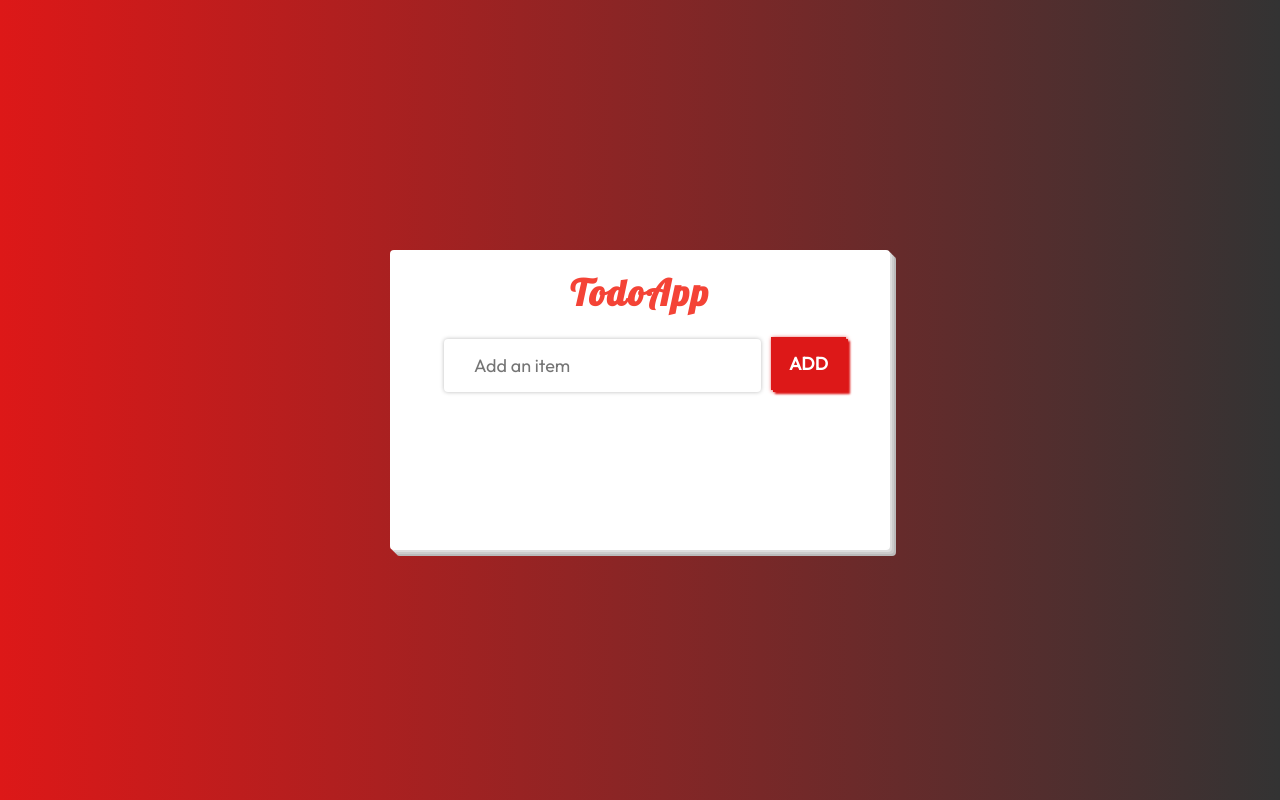
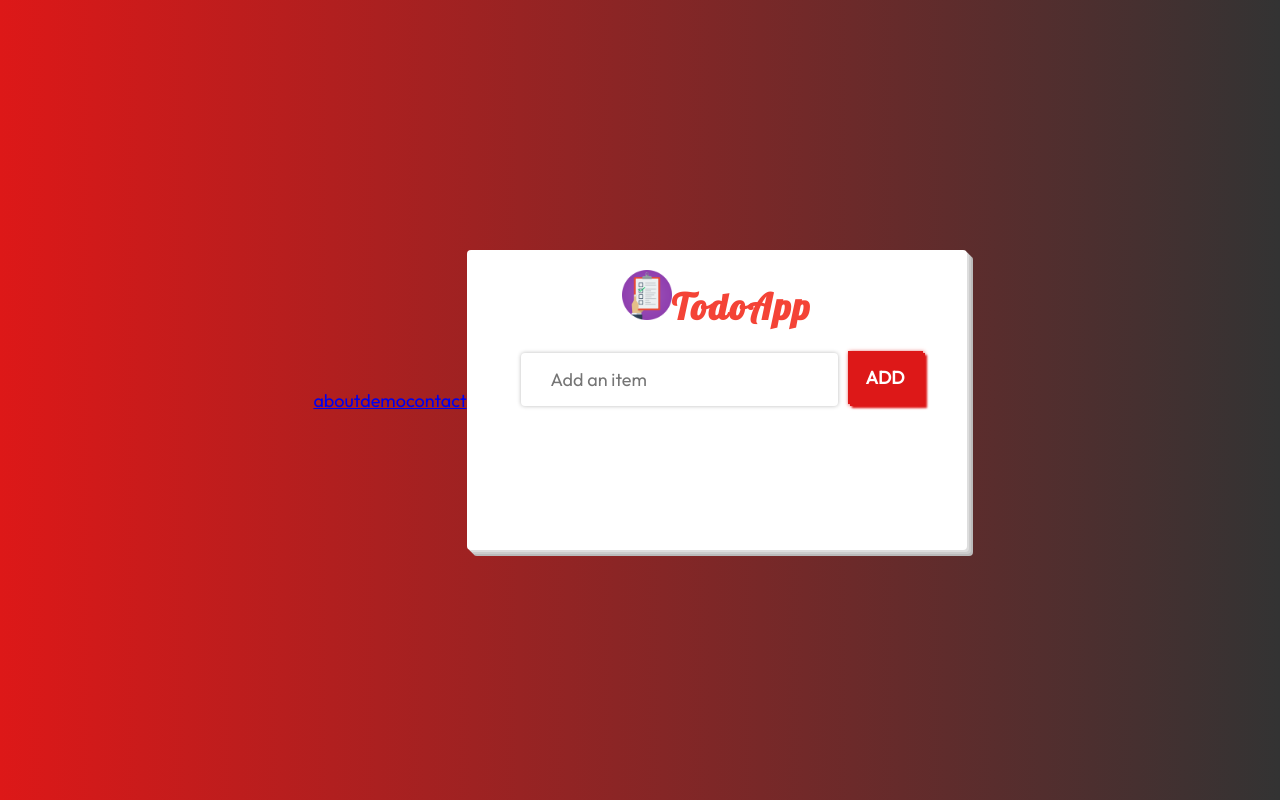
Before and after one commit to santhanakrishnanstark/react-todo-app, a React (Create React App) app: page / in a window 1280 px wide. Built offline with nearby package versions, Linux system fonts and the light colour scheme.

Commit message:
implement datadog with react

```diff
--- a/package.json
+++ b/package.json
@@ -3,11 +3,15 @@
   "version": "0.1.0",
   "private": true,
   "dependencies": {
+    "@datadog/browser-rum": "^3.10.0",
     "@testing-library/jest-dom": "^5.15.1",
     "@testing-library/react": "^11.2.7",
     "@testing-library/user-event": "^12.8.3",
+    "history": "^5.2.0",
     "react": "^17.0.2",
     "react-dom": "^17.0.2",
+    "react-router": "^6.2.1",
+    "react-router-dom": "^6.2.1",
     "react-scripts": "4.0.3",
     "uuid": "^8.3.2",
     "web-vitals": "^1.1.2"
--- a/src/App.js
+++ b/src/App.js
@@ -1,19 +1,62 @@
 import React from 'react';
+import {
+  BrowserRouter,
+  Routes,
+  Route,
+  Link
+} from "react-router-dom";
 import './App.css';
+import About from './Components/About/about';
 import TodoApp from './Components/TodoApp/TodoApp';
+
+
+import { createBrowserHistory } from 'history';
+import { runDataDog } from './service/datadog';
+import Contact from './Components/Contact/Contact';
+import Demo from './Components/Demo/Demo';
+let history = createBrowserHistory();
 
 class App extends React.Component {
 
   constructor(props) {
     super(props);
-    this.state = {}
+    this.state = {};
+  }
+
+  componentDidMount = () => {
+     this.unlisten = history.listen(({ location, action }) => {
+      console.log(action, location.pathname, location.state);
+    });
+
+    runDataDog();
+  }
+
+  componentWillMount() {
+  //   history.listen((location, action) => {
+  //     console.log(`The current URL is ${location.pathname}${location.search}${location.hash}`)
+  //   console.log(`The last navigation action was ${action}`)
+  // })
+  }
+
+  componentWillUnmount = () => {
+    this.unlisten();
   }
 
   render() {
     return (
       <div className="app">
+        <nav>
+        <Link to="/about">about</Link>
+        <Link to="/demo">demo</Link>
+        <Link to="/contact">contact</Link>
+        </nav>
         <div className="todo-container">
-          <TodoApp />
+          <Routes>
+          <Route path="/" element={<TodoApp />} />
+          <Route path="about" element={<About />} />
+          <Route path="contact" element={<Contact />} />
+          <Route path="demo" element={<Demo />} />
+        </Routes>
         </div>
       </div>
     );
--- /dev/null
+++ b/src/Components/About/about.jsx
@@ -0,0 +1,22 @@
+import React, { useEffect } from 'react';
+import {runDataDog} from '../../service/datadog';
+
+const About = () => {
+
+    useEffect(() => {
+
+        // let history = createBrowserHistory();
+        // let location = history.location;
+        console.log('about page');
+        // const locationChanged =
+        // this.props.location !== prevProps.location;
+
+        // runDataDog();
+    }, []);
+
+    return (
+        <h1>About Page</h1>
+     );
+}
+
+export default About;
--- /dev/null
+++ b/src/Components/Contact/Contact.jsx
@@ -0,0 +1,22 @@
+import React, { useEffect } from 'react';
+import {runDataDog} from '../../service/datadog';
+
+const Contact = () => {
+
+    useEffect(() => {
+
+        // let history = createBrowserHistory();
+        // let location = history.location;
+        console.log('contact page');
+        // const locationChanged =
+        // this.props.location !== prevProps.location;
+
+        // runDataDog();
+    }, []);
+
+    return (
+        <h1>Contact Page</h1>
+     );
+}
+
+export default Contact;
--- /dev/null
+++ b/src/Components/Demo/Demo.jsx
@@ -0,0 +1,22 @@
+import React, { useEffect } from 'react';
+import {runDataDog} from '../../service/datadog';
+
+const Demo = () => {
+
+    useEffect(() => {
+
+        // let history = createBrowserHistory();
+        // let location = history.location;
+        console.log('Demo page');
+        // const locationChanged =
+        // this.props.location !== prevProps.location;
+
+        // runDataDog();
+    }, []);
+
+    return (
+        <h1>Demo Page</h1>
+     );
+}
+
+export default Demo;
--- a/src/Components/TodoApp/TodoApp.jsx
+++ b/src/Components/TodoApp/TodoApp.jsx
@@ -3,6 +3,8 @@ import LocalStorageService from '../../service/LocalStorage';
 import TodoForm from '../TodoForm/TodoForm';
 import TodoList from '../TodoList/TodoList';
 import { v4 as uuidv4 } from 'uuid';
+
+import checklist from '../../assets/todochecklist.png';
 
 class TodoApp extends React.Component {
     constructor(props) {
@@ -74,7 +76,9 @@ class TodoApp extends React.Component {
     render() {
         return (
             <>
-                <h1>TodoApp</h1>
+                <h1>
+                    <img src={checklist} alt="checklist" width="50" />
+                    TodoApp</h1>
                 <TodoForm onFormSubmit={this.formSubmit} />
                 <TodoList list={this.state.todoList}
                     changeState={(id) => this.changeItemState(id)}
--- a/src/index.js
+++ b/src/index.js
@@ -1,11 +1,16 @@
 import React from 'react';
 import ReactDOM from 'react-dom';
+import { BrowserRouter } from "react-router-dom";
 import './index.css';
 import App from './App';
 
+
+
 ReactDOM.render(
   <React.StrictMode>
-    <App />
+    <BrowserRouter>
+      <App />
+    </BrowserRouter>
   </React.StrictMode>,
   document.getElementById('root')
 );
--- /dev/null
+++ b/src/service/datadog.js
@@ -0,0 +1,19 @@
+import { datadogRum } from '@datadog/browser-rum';
+
+
+
+export const runDataDog = () => {
+    datadogRum.init({
+        applicationId: 'd955726b-c5d3-4492-9899-572f7f312ea2',
+        clientToken: 'pub30d89c77771d33d07c91a07b0c2fdce6',
+        site: 'datadoghq.com',
+        service:'reactdatadog',
+        // Specify a version number to identify the deployed version of your application in Datadog
+        // version: '1.0.0',
+        sampleRate: 100,
+        trackInteractions: true,
+        defaultPrivacyLevel: 'mask-user-input'
+      });
+
+      datadogRum.startSessionReplayRecording();
+}
```
Also changed, not shown: src/assets/todochecklist.png (added), 1 other file (tests, documents, lock files or other folders).
